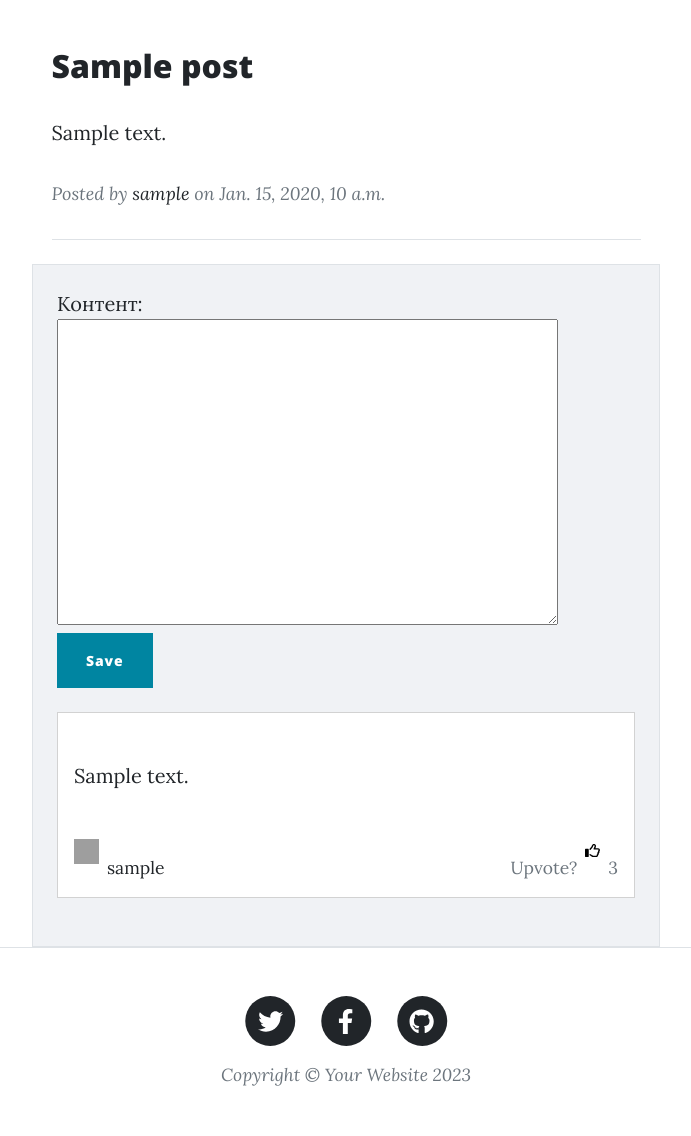
After one commit to maksimuspiter/simple_blog_final_proj, a Django app: a page that uses myblog/blog/templates/blog/post/detail.html in a window 1280 px wide. The commit adds this page. Shown: the part 629-1765 px from the top of the page, without its empty margins (294-985 px from the left). Run offline with Django 4.2, Linux system fonts and the light colour scheme; a user stored in the database is signed in; tables that the repository leaves empty hold one stand-in row (values such as "Sample post"); some libraries are stand-ins or nearby versions; grey boxes are pictures that could not be loaded.

Commit message:
add simple comments form POST

```diff
--- a/myblog/blog/forms.py
+++ b/myblog/blog/forms.py
@@ -1,4 +1,4 @@
-from .models import UserPortfolio
+from .models import UserPortfolio, Comment
 from django.forms import ModelForm
 from django import forms
 
@@ -13,3 +13,9 @@ class CreateUserPortfolio(ModelForm):
 class CreateUserPortfolio2(forms.Form):
     nickname = forms.CharField(max_length=20, label="Никнейм",
                                label_suffix='exampleFormControlInput1')
+
+
+class CreateCommentAfterPost(ModelForm):
+    class Meta:
+        model = Comment
+        fields = ['body']
--- a/myblog/blog/templates/blog/post/detail.html
+++ b/myblog/blog/templates/blog/post/detail.html
@@ -17,8 +17,12 @@
             <!-- Divider-->
             <hr class="my-4" />
         </div>
+
     </div>
+
 </div>
+{% include "blog/post/includes/comments_in_detail.html" %}
+
 
 
 {% endblock %}
--- /dev/null
+++ b/myblog/blog/templates/blog/post/includes/comments_in_detail.html
@@ -0,0 +1,42 @@
+<div class="row d-flex justify-content-center">
+    <div class="col-md-8 col-lg-6">
+      <div class="card shadow-0 border" style="background-color: #f0f2f5;">
+        <div class="card-body p-4">
+          {% if form %}
+            <div class="form-outline mb-4">
+
+              <form method="post">
+                {% csrf_token %}
+
+                {{ form.as_div }}
+                <button type="submit" class="btn btn-primary">Save</button>
+
+            </form>
+
+            </div>
+          {% endif %}
+
+          {% if comments %}{% for comment in comments %}
+          <div class="card mb-4">
+            <div class="card-body">
+              <p>{{comment.body}}</p>
+
+              <div class="d-flex justify-content-between">
+                <div class="d-flex flex-row align-items-center">
+                  <img src="https://mdbcdn.b-cdn.net/img/Photos/Avatars/img%20(4).webp" alt="avatar" width="25"
+                    height="25" />
+                  <p class="small mb-0 ms-2">{{comment.author.nickname}}</p>
+                </div>
+                <div class="d-flex flex-row align-items-center">
+                  <p class="small text-muted mb-0">Upvote?</p>
+                  <i class="far fa-thumbs-up mx-2 fa-xs text-black" style="margin-top: -0.16rem;"></i>
+                  <p class="small text-muted mb-0">3</p>
+                </div>
+              </div>
+            </div>
+          </div>
+          {% endfor %}{% endif%}
+        </div>
+      </div>
+    </div>
+  </div>
--- a/myblog/blog/urls.py
+++ b/myblog/blog/urls.py
@@ -7,13 +7,25 @@ urlpatterns = [
     # path("", views.all_posts, name="all-posts"),
     path("", views.PostListView.as_view(), name="all-posts"),
     # path("post/<int:pk>/<slug:slug>/", views.PostDetailView.as_view(), name="single-post"),
+    # path(
+    #     "post/<int:year>/<int:month>/<int:day>/<int:pk>/<slug:slug>/",
+    #     views.PostDetailView.as_view(),
+    #     name="single-post",
+    # ),
     path(
-        "post/<int:year>/<int:month>/<int:day>/<slug:slug>/",
-        views.PostDetailView.as_view(),
+        "post/<int:year>/<int:month>/<int:day>/<int:pk>/<slug:slug>/",
+        views.post_detail,
         name="single-post",
     ),
-    path('posts/<str:author_nickname>', views.PostListByPortfolioView.as_view(), name="posts-by-author"),
-    path("portfolio/create/", views.CreatePortfolioView.as_view(), name="portfolio-create"),
+    path(
+        "posts/<str:author_nickname>",
+        views.PostListByPortfolioView.as_view(),
+        name="posts-by-author",
+    ),
+    path(
+        "portfolio/create/",
+        views.CreatePortfolioView.as_view(),
+        name="portfolio-create",
+    ),
     path("portfolio/create2/", views.create_portfolio, name="portfolio-create2"),
-
 ]
--- a/myblog/blog/views.py
+++ b/myblog/blog/views.py
@@ -1,15 +1,39 @@
-from django.shortcuts import render, redirect
+from django.shortcuts import render, redirect, get_object_or_404
 from django.urls import reverse
 from django.views.generic import ListView, DetailView, CreateView, UpdateView
 from django.contrib.auth.mixins import LoginRequiredMixin
 
 from .models import Post, Comment, UserPortfolio
-from .forms import CreateUserPortfolio, CreateUserPortfolio2
+from .forms import CreateUserPortfolio, CreateUserPortfolio2, CreateCommentAfterPost
 
 
 def all_posts(request):
     posts = Post.objects.all()
     return render(request, "blog/post/list.html", {"posts": posts})
+
+
+def post_detail(request, *args, **kwargs):
+    post = get_object_or_404(Post.published, slug=kwargs["slug"], pk=kwargs["pk"])
+    comments = post.comments.all().filter(active=True)
+    form = None
+
+    if request.user.is_authenticated:
+        if request.method == "POST":
+            form = CreateCommentAfterPost(request.POST)
+            if form.is_valid():
+                Comment.objects.create(
+                    post=post,
+                    author=request.user.portfolio,
+                    body=form.cleaned_data["body"],
+                )
+
+        form = CreateCommentAfterPost()
+
+    return render(
+        request,
+        "blog/post/detail.html",
+        {"post": post, "comments": comments, "form": form},
+    )
 
 
 class PostListView(ListView):
@@ -19,23 +43,10 @@ class PostListView(ListView):
     context_object_name = "posts"
 
 
-class PostDetailView(DetailView):
-    model = Post
-    template_name = "blog/post/detail.html"
-    context_object_name = "post"
-
-    def get_context_data(self, **kwargs):
-        context = super().get_context_data(**kwargs)
-        context["info"] = "hello world"
-        return context
-
-
 class PostListByPortfolioView(ListView):
     paginate_by = 2
     template_name = "blog/post/list.html"
     context_object_name = "posts"
-
-    # queryset = Post.published.filter
 
     def get_queryset(self):
         author = self.kwargs["author_nickname"]
@@ -51,22 +62,11 @@ class CreatePortfolioView(LoginRequiredMixin, CreateView):
         obj = form.save(commit=False)
         obj.user = self.request.user
         obj.save()
-        return redirect('blog:all-posts')
+        return redirect("blog:all-posts")
 
-    # def get(self, request, *args, **kwargs):
-    #     context = {'form': CreateUserPortfolio}
-    #     return render(request, 'blog/portfolio/create.html', context)
-
-    # def post(self, request, *args, **kwargs):
-    #     form = CreateUserPortfolio(request.POST)
-    #     #if form.is_valid():
-    #         #portfolio = form.save(commit=False)
-    #     print(form.cleaned_data)
-    #         # return reverse('blog:all-posts')
-    #     return render(request, 'blog/portfolio/create.html', {'form': form})
 
 def create_portfolio(request):
-    if request.method == 'POST':
+    if request.method == "POST":
         form = CreateUserPortfolio2(request.POST)
         if form.is_valid():
             print(form.cleaned_data)
@@ -74,7 +74,8 @@ def create_portfolio(request):
     else:
         form = CreateUserPortfolio2()
 
-    return render(request, 'blog/portfolio/create.html', {'form': form})
+    return render(request, "blog/portfolio/create.html", {"form": form})
+
 
 # TODO: add search by tags
 # TODO: search by categories
```
